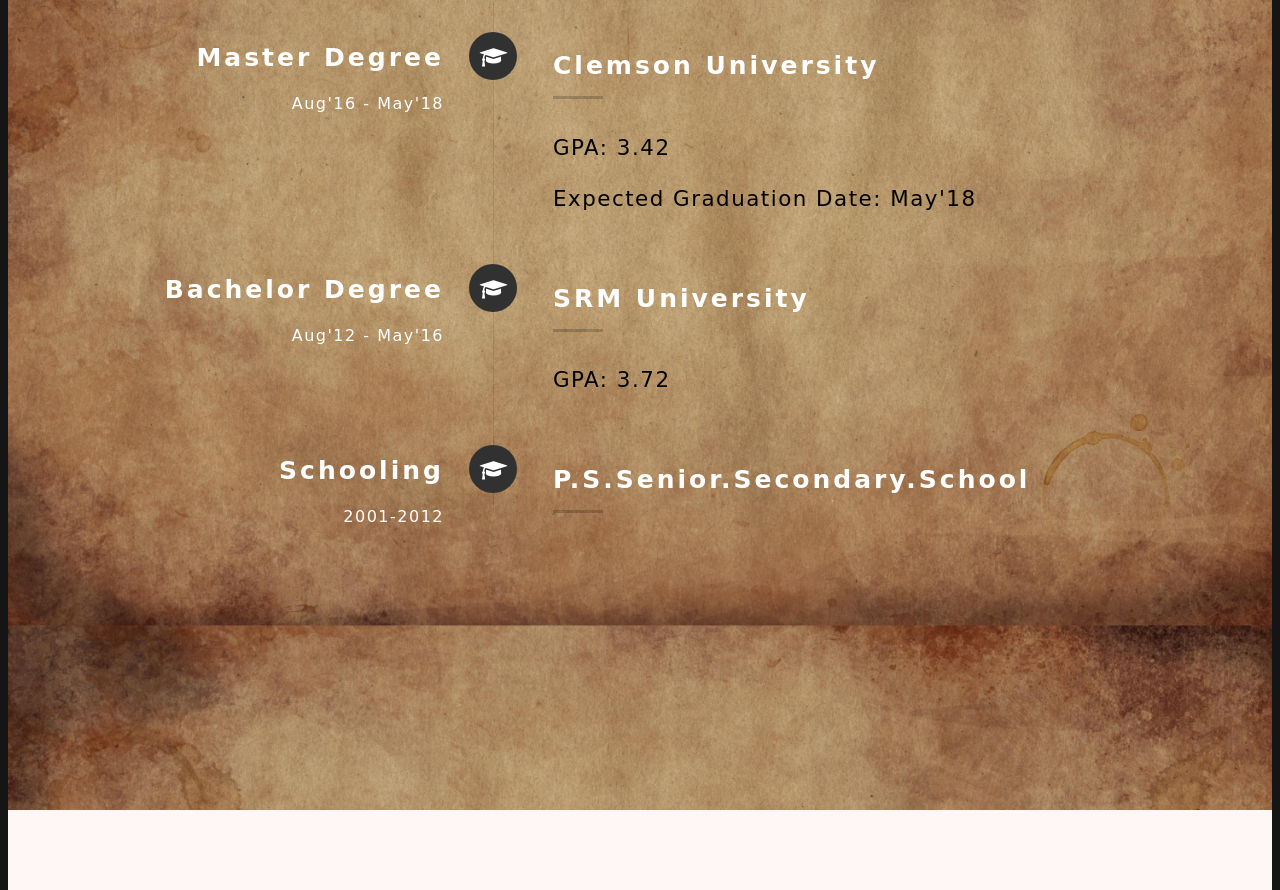
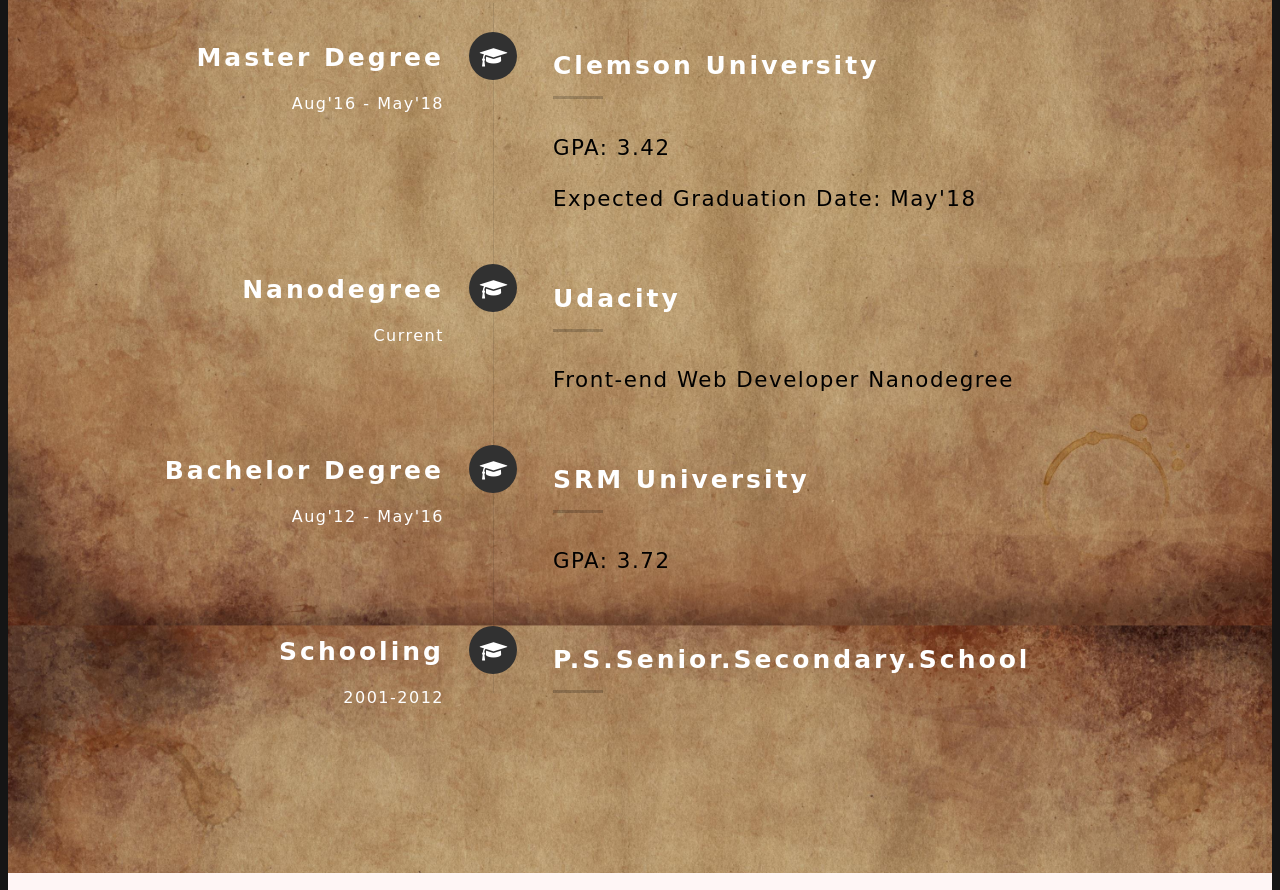
Before and after one commit to haritha2112/haritha2112.github.io, a plain HTML site: page index.html in a window 1280 px wide. Shown: the part 1623-2513 px from the top of the page. Drawn offline with nearby package versions, Linux system fonts and the light colour scheme; a web font is replaced by a local one.

Commit message:
Add nanodegree to education

```diff
--- a/index.html
+++ b/index.html
@@ -111,6 +111,19 @@
               <h4>Clemson University</h4>
               <p> GPA: 3.42 </p>
               <p> Expected Graduation Date: May'18</p>
+            </div>
+          </div>
+          <div class="timeline-block">
+            <div class="timeline-ico">
+              <i class="fa fa-graduation-cap"></i>
+            </div>
+            <div class="timeline-header">
+              <h3>Nanodegree</h3>
+              <p>Current</p>
+            </div>
+            <div class="timeline-content">
+              <h4>Udacity</h4>
+              <p> Front-end Web Developer Nanodegree </p>
             </div>
           </div>
           <div class="timeline-block">
```
